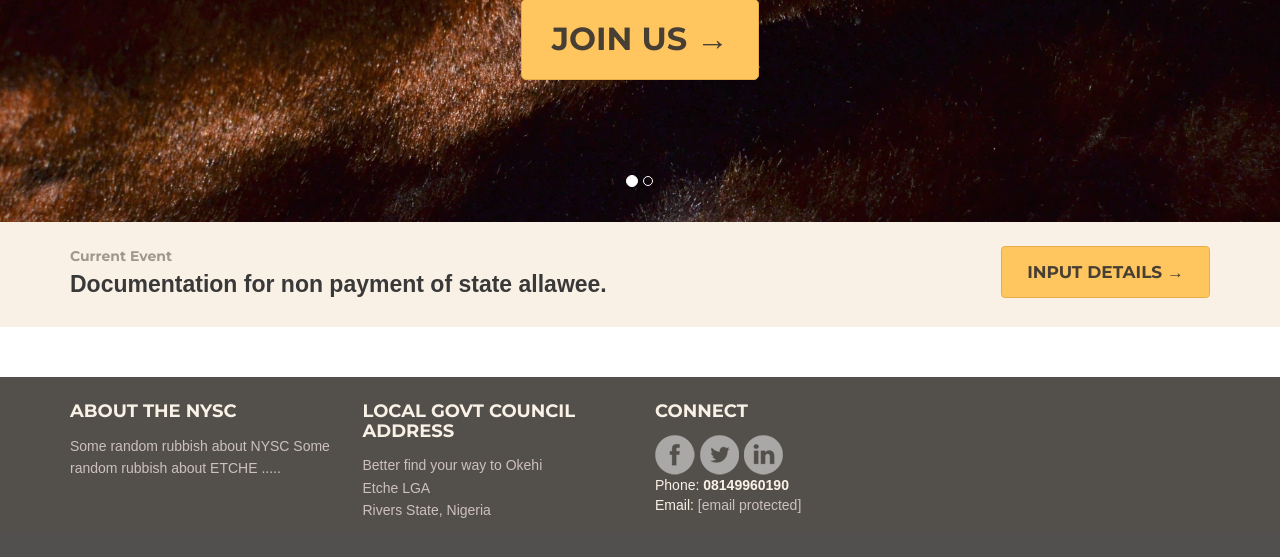
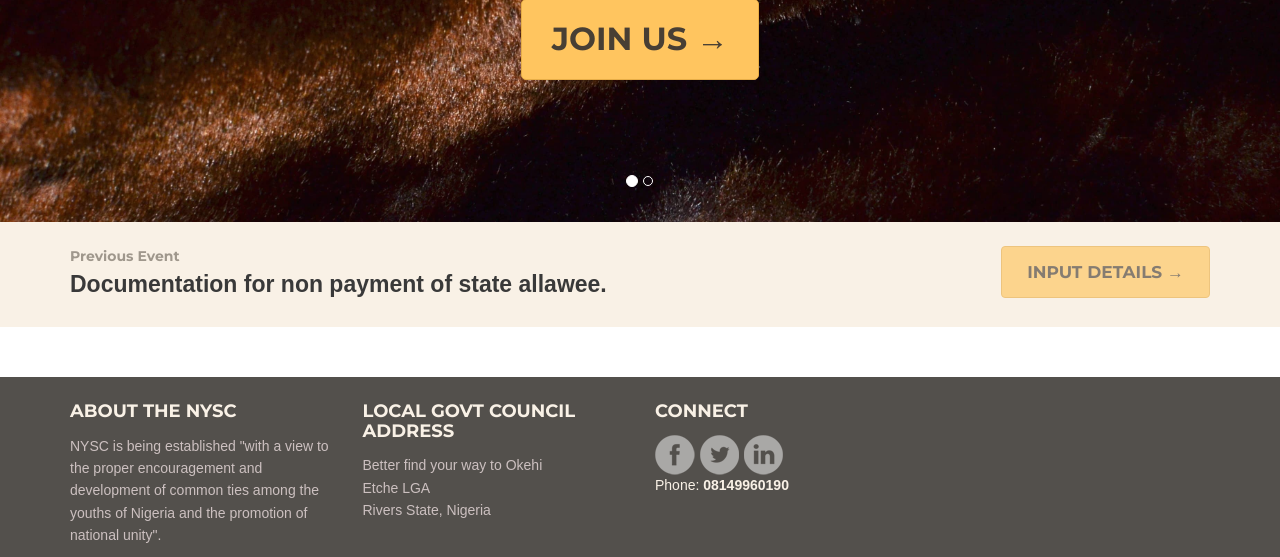
Before and after one commit to preciousimo/nysc_etche, a Django app: page / in a window 1280 px wide. Shown: the part 428-985 px from the top of the page. Before the commit the page ends 946 px from the top, so only its background shows below. Run offline with Django 3.2, Linux system fonts and the light colour scheme; some libraries are stand-ins or nearby versions; some web fonts are replaced.

Commit message:
Close documentation input

```diff
--- a/nysc/templates/nysc/index.html
+++ b/nysc/templates/nysc/index.html
@@ -90,12 +90,21 @@
 
     <div class="highlight-bg has-margin-bottom">
         <div class="container event-cta">
-            <div class="ec-txt"> <span>Current Event</span>
+            <div class="ec-txt"> <span>Previous Event</span>
                 <p>Documentation for non payment of state allawee.</p>
             </div>
-            <a class="btn btn-lg btn-primary" href="{% url 'reg' %}" role="button">Input details →</a>
+            <a class="btn btn-lg btn-primary" href="{% url 'reg' %}" role="button" disabled>Input details →</a>
         </div>
     </div>
+
+    <!-- <div class="highlight-bg has-margin-bottom">
+        <div class="container event-cta">
+            <div class="ec-txt"> <span>Current Event</span>
+                <p>Upload Magazine money payment confirmation.</p>
+            </div>
+            <a class="btn btn-lg btn-primary" href="{% url 'reg' %}" role="button" disabled>Input details →</a>
+        </div>
+    </div> -->
 
 
     <footer>
@@ -103,7 +112,7 @@
             <div class="row">
                 <div class="col-sm-6 col-md-3">
                     <h5>ABOUT THE NYSC</h5>
-                    <p>Some random rubbish about NYSC Some random rubbish about ETCHE .....</p>
+                    <p>NYSC is being established "with a view to the proper encouragement and development of common ties among the youths of Nigeria and the promotion of national unity".</p>
                 </div>
 
                 <div class="col-sm-6 col-md-3">
@@ -121,8 +130,8 @@
                         <a href="#"><img src="{% static 'hom/images/in-icon.png' %}" alt="social"></a>
                     </div>
                         Phone: <strong>08149960190</strong><br>
-                        Email: <a href="#"><span class="__cf_email__"
-                                data-cfemail="5934383035193a382d313635303a2e3c3b2a302d3c773a3634">[email&#160;protected]</span></a>
+                        <!-- Email: <a href="#"><span class="__cf_email__"
+                                data-cfemail="5934383035193a382d313635303a2e3c3b2a302d3c773a3634">[email&#160;protected]</span></a> -->
                 </div>
             </div>
         </div>
```
